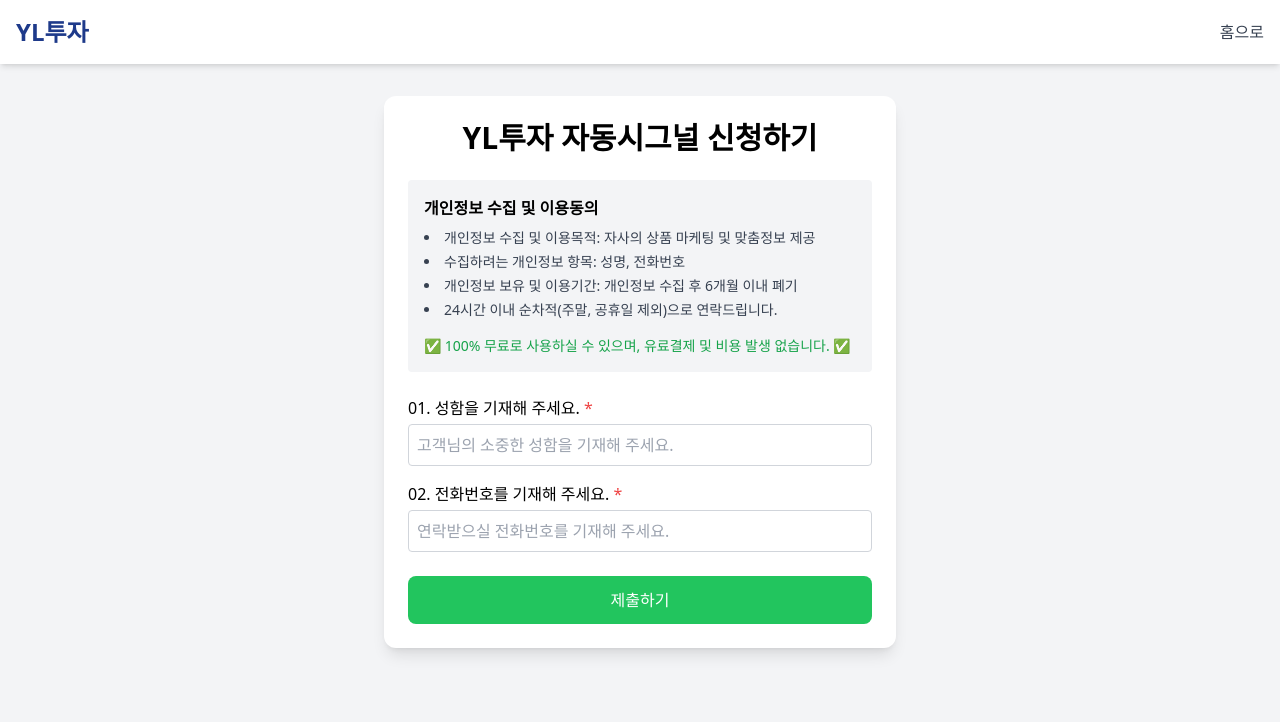
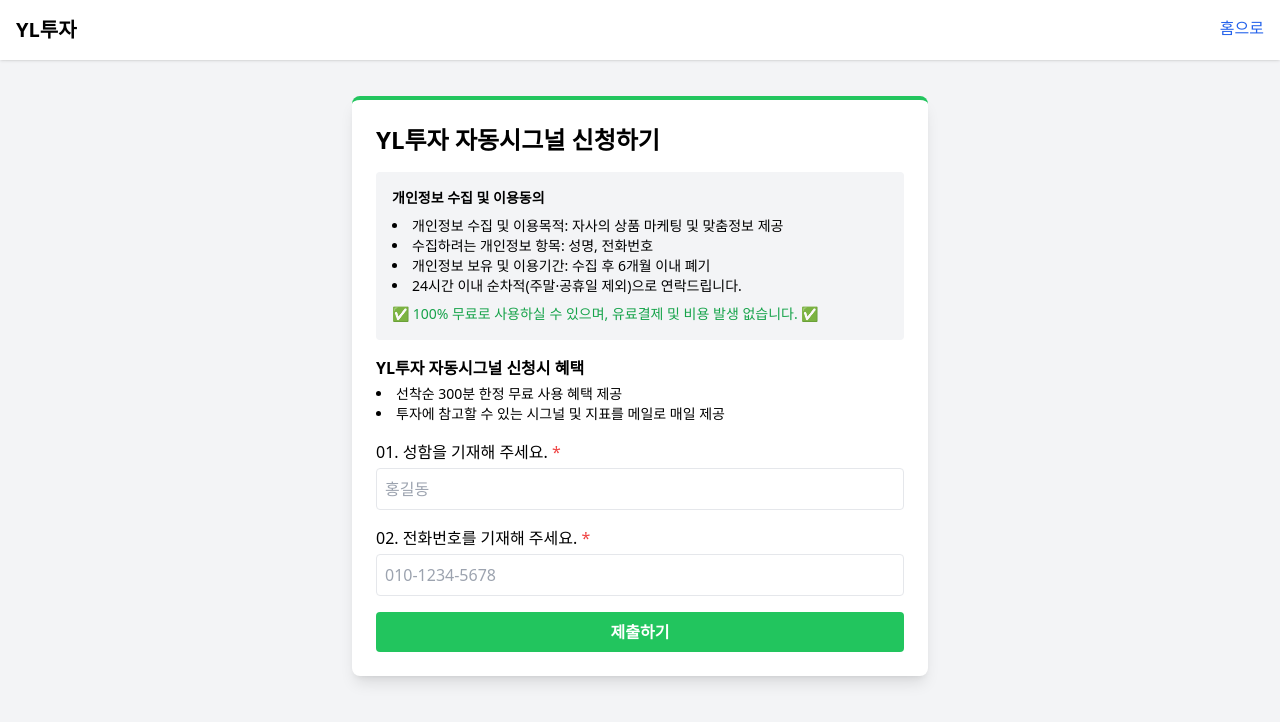
Before and after one commit to jamiejung/yl-investment, a plain HTML site: page apply.html in a window 1280 px wide. Drawn offline with nearby package versions, Linux system fonts and the light colour scheme.

Commit message:
add apply form and thank-you page

```diff
--- a/apply.html
+++ b/apply.html
@@ -2,88 +2,80 @@
 <html lang="ko">
 <head>
   <meta charset="UTF-8" />
-  <meta name="viewport" content="width=device-width, initial-scale=1.0" />
-  <title>YL투자 자동시그널 신청하기</title>
+  <meta name="viewport" content="width=device-width, initial-scale=1.0"/>
+  <title>YL투자 신청하기</title>
+  <!-- Tailwind 링크 (이미 쓰고 있다면 생략) -->
   <script src="https://cdn.tailwindcss.com"></script>
 </head>
 <body class="bg-gray-100 font-sans">
 
-  <!-- 고정 헤더 -->
-  <header class="bg-white shadow-md py-4 fixed w-full z-10">
-    <div class="container mx-auto flex justify-between items-center px-4">
-      <div class="text-2xl font-bold text-blue-900">YL투자</div>
-      <nav>
-        <a href="index.html" class="text-gray-700 hover:text-blue-900">홈으로</a>
-      </nav>
-    </div>
+  <!-- 상단 고정바 -->
+  <header class="fixed top-0 left-0 w-full bg-white shadow p-4 flex justify-between">
+    <div class="font-bold text-xl">YL투자</div>
+    <!-- 인덱스로 돌아가는 버튼 -->
+    <a href="index.html" class="text-blue-600 hover:underline">홈으로</a>
   </header>
 
-  <!-- 메인 컨텐츠 -->
-  <main class="pt-24 pb-12 flex justify-center">
-    <form
-      name="contact"
-      method="POST"
-      data-netlify="true"
-      action="/thank-you.html"
-      class="bg-white rounded-xl shadow-lg max-w-lg w-full p-6"
-    >
-      <!-- Netlify 폼 이름 -->
-      <input type="hidden" name="form-name" value="contact" />
+  <!-- 본문 여백 주기 -->
+  <main class="pt-24 pb-12 max-w-xl mx-auto">
 
-      <h1 class="text-3xl font-bold text-center mb-6">YL투자 자동시그널 신청하기</h1>
+    <div class="bg-white rounded-lg shadow-lg p-6 border-t-4 border-green-500">
+      <h1 class="text-2xl font-bold mb-4">YL투자 자동시그널 신청하기</h1>
 
-      <!-- 개인정보 수집 및 이용동의 박스 -->
-      <div class="bg-gray-100 p-4 rounded mb-6">
-        <p class="font-semibold mb-2">개인정보 수집 및 이용동의</p>
-        <ul class="list-disc list-inside text-sm text-gray-700 space-y-1">
+      <!-- Netlify 폼 설정 -->
+      <form name="apply" method="POST" action="thank-you.html"
+            data-netlify="true" class="space-y-4">
+        <!-- 이 숨김 필드가 반드시 필요해요 -->
+        <input type="hidden" name="form-name" value="apply" />
+
+        <!-- 개인정보 동의 박스 -->
+        <div class="bg-gray-100 rounded p-4 text-sm space-y-2">
+          <p class="font-semibold">개인정보 수집 및 이용동의</p>
+          <ul class="list-disc list-inside">
             <li>개인정보 수집 및 이용목적: 자사의 상품 마케팅 및 맞춤정보 제공</li>
             <li>수집하려는 개인정보 항목: 성명, 전화번호</li>
-          <li>개인정보 보유 및 이용기간: 개인정보 수집 후 6개월 이내 폐기</li>
-          <li>24시간 이내 순차적(주말, 공휴일 제외)으로 연락드립니다.</li>
+            <li>개인정보 보유 및 이용기간: 수집 후 6개월 이내 폐기</li>
+            <li>24시간 이내 순차적(주말·공휴일 제외)으로 연락드립니다.</li>
           </ul>
-        <p class="text-green-600 mt-4 text-sm">
-          ✅ 100% 무료로 사용하실 수 있으며, 유료결제 및 비용 발생 없습니다. ✅
-        </p>
+          <p class="text-green-600 font-medium">✅ 100% 무료로 사용하실 수 있으며, 유료결제 및 비용 발생 없습니다. ✅</p>
         </div>
 
-      <!-- 성함 입력 -->
-      <div class="mb-4">
-        <label for="name" class="block font-medium mb-1">
+        <!-- 혜택 안내 -->
+        <div>
+          <p class="font-semibold mb-1">YL투자 자동시그널 신청시 혜택</p>
+          <ul class="list-disc list-inside text-sm">
+            <li>선착순 300분 한정 무료 사용 혜택 제공</li>
+            <li>투자에 참고할 수 있는 시그널 및 지표를 메일로 매일 제공</li>
+          </ul>
+        </div>
+
+        <!-- 입력란 -->
+        <div>
+          <label class="block font-medium mb-1">
             01. 성함을 기재해 주세요. <span class="text-red-500">*</span>
           </label>
-        <input
-          id="name"
-          type="text"
-          name="name"
-          required
-          placeholder="고객님의 소중한 성함을 기재해 주세요."
-          class="w-full border border-gray-300 rounded p-2 focus:outline-none focus:ring-2 focus:ring-blue-300"
-        />
+          <input type="text" name="name"
+                 placeholder="홍길동" required
+                 class="w-full border rounded p-2"/>
         </div>
 
-      <!-- 전화번호 입력 -->
-      <div class="mb-6">
-        <label for="phone" class="block font-medium mb-1">
+        <div>
+          <label class="block font-medium mb-1">
             02. 전화번호를 기재해 주세요. <span class="text-red-500">*</span>
           </label>
-        <input
-          id="phone"
-          type="tel"
-          name="phone"
-          required
-          placeholder="연락받으실 전화번호를 기재해 주세요."
-          class="w-full border border-gray-300 rounded p-2 focus:outline-none focus:ring-2 focus:ring-blue-300"
-        />
+          <input type="tel" name="phone"
+                 placeholder="010-1234-5678" required
+                 class="w-full border rounded p-2"/>
         </div>
 
         <!-- 제출 버튼 -->
-      <button
-        type="submit"
-        class="w-full bg-green-500 text-white py-3 rounded-lg hover:bg-green-600 transition"
-      >
+        <button type="submit"
+                class="w-full bg-green-500 text-white font-bold py-2 rounded hover:bg-green-600">
           제출하기
         </button>
       </form>
+    </div>
+
   </main>
 
 </body>
```
Also changed, not shown: thank-you.html (+15 -8 lines). Lines whose indentation alone changed are shown as unchanged.
